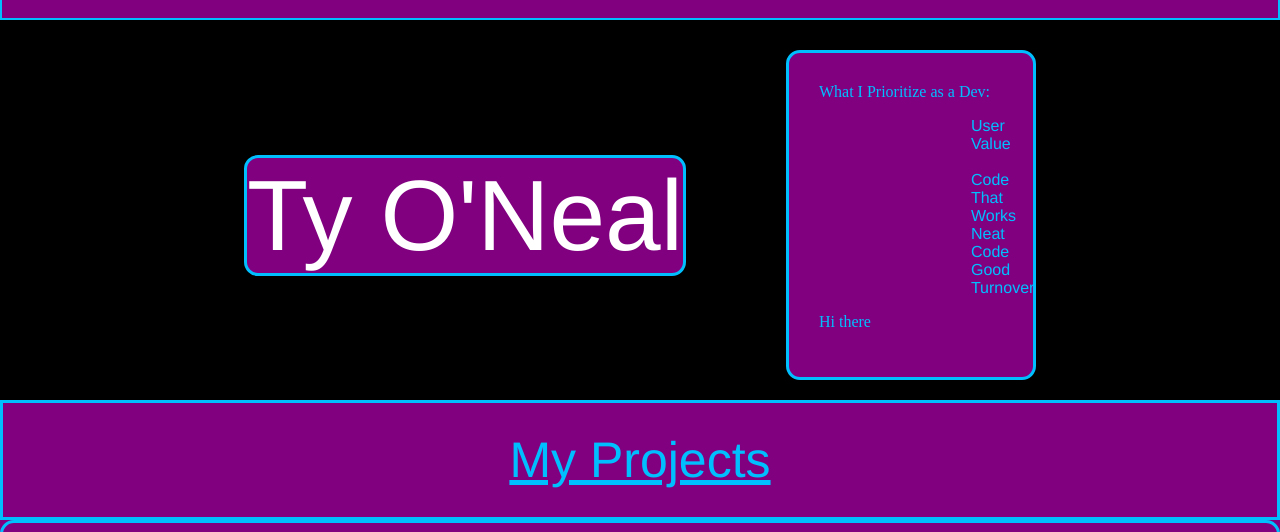
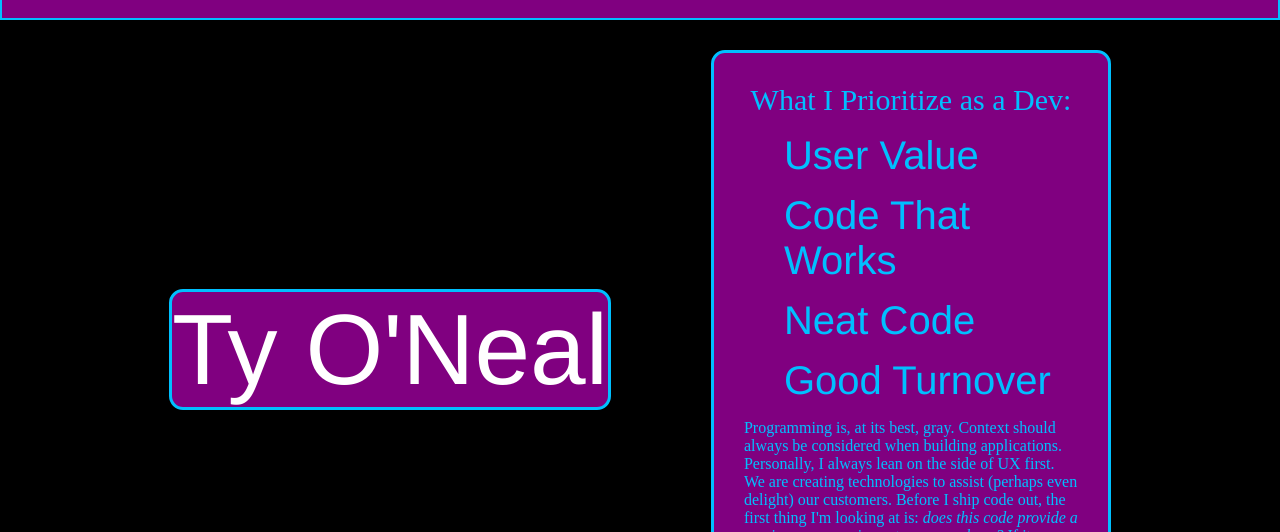
Before and after one commit to TyONeal/portfolio-fe, a React (Create React App) app: page / in a window 1280 px wide. Shown: the part 268-800 px from the top of the page. Built offline with nearby package versions, Linux system fonts and the light colour scheme.

Commit message:
got basic structure of hero content on board. need to rework, but good start

```diff
--- a/src/components/hero/HeroDescription.js
+++ b/src/components/hero/HeroDescription.js
@@ -6,15 +6,22 @@ function HeroDescription() {
             <div className="hero-row">
                 <div className="hero-name">Ty O'Neal</div>
                 <div className="hero-content">
+                    <div className="hero-content-header">
                        <span>What I Prioritize as a Dev:</span>
+                    </div>
+                    <div className="hero-content-list">
                         <ul className="value-list">
                             <li>User Value</li>
-                        <br />
                             <li>Code That Works</li>
                             <li>Neat Code</li>
                             <li>Good Turnover</li>
                         </ul>
-                    <p>Hi there</p>
+                    </div>
+                    <div className="hero-content-mission">
+                        <p>
+                            Programming is, at its best, gray. Context should always be considered when building applications. Personally, I always lean on the side of UX first. We are creating technologies to assist (perhaps even delight) our customers. Before I ship code out, the first thing I'm looking at is: <i>does this code provide a service or convenience to my user-base?</i> If it doesn't, I tend to re-evaluate. That doesn't mean I write messy code. It just means at the top level, I'm here to build products for people to use.
+                        </p>
+                    </div>
                 </div>
             </div>
         </div>
--- a/src/css/hero/hero-description.css
+++ b/src/css/hero/hero-description.css
@@ -28,14 +28,31 @@
 .hero-content {
     color: deepskyblue;
     background-color: purple;
-    width: 250px;
+    width: 400px;
     border: 3px solid deepskyblue;
     border-radius: 14px;
     padding: 30px;
     margin-top: 30px;
 }
 
-.value-list {
+.hero-content-header {
+    font-size: 30px;
+    text-align: center;
+}
+
+.hero-content-list ul {
     display: flex;
     flex-direction: column;
+    gap: 15px;
 }
+
+.hero-content-list li {
+    padding: unset;
+    margin: unset;
+    font-size: 40px;
+}
+
+.hero-content-mission p {
+    font-size: 16px;
+    text-emphasis: currentColor;
+}
```
Lines whose indentation alone changed are shown as unchanged.
